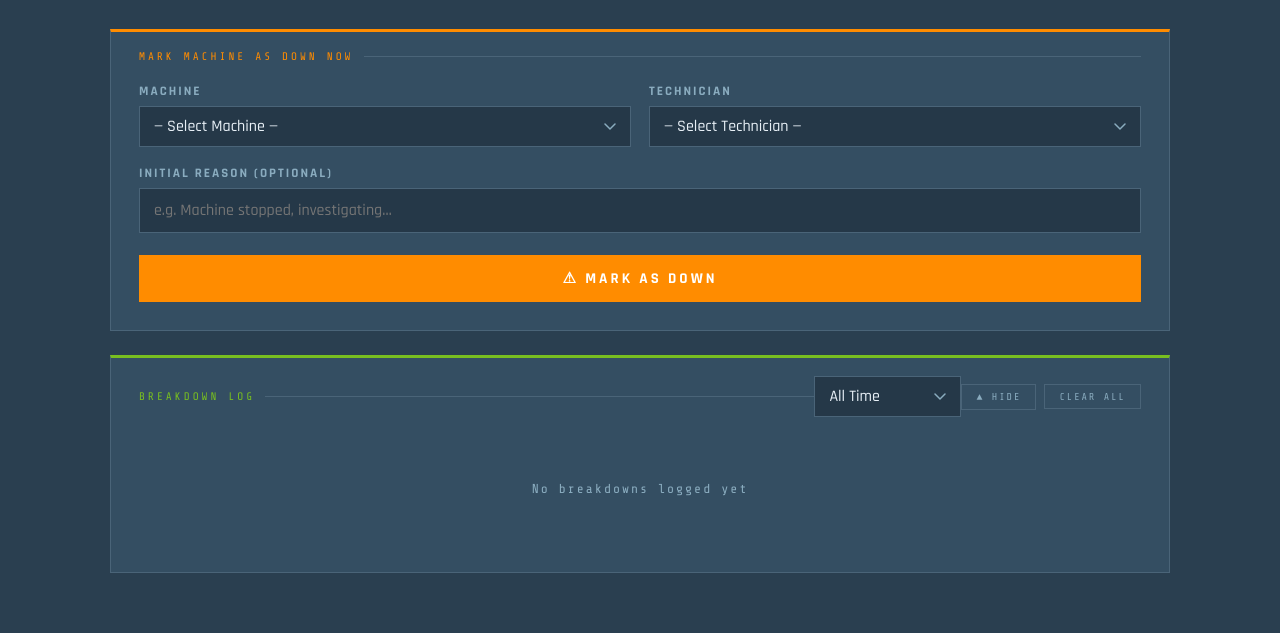
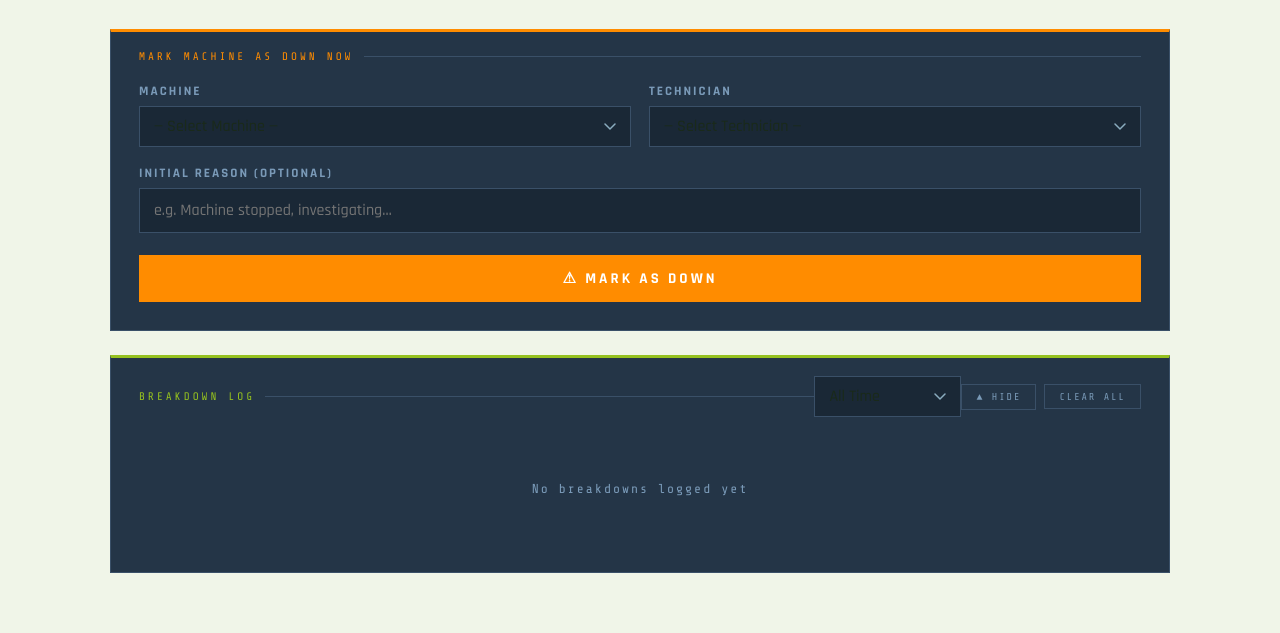
Before and after one commit to atouliatos47/Breakdown-Logger, a website: page public/index.html in a window 1280 px wide. Shown: the part 191-824 px from the top of the page. Drawn offline with nearby package versions, Linux system fonts and the light colour scheme; no server answers.

Commit message:
Light green background

```diff
--- a/public/css/style.css
+++ b/public/css/style.css
@@ -1,15 +1,15 @@
 @import url('https://fonts.googleapis.com/css2?family=Rajdhani:wght@400;500;600;700&family=Share+Tech+Mono&display=swap');
 
 :root {
-  --bg: #2a3f50;
-  --surface: #344e62;
-  --panel: #253848;
-  --border: #4a6478;
-  --accent: #78be20;
-  --accent-dk: #5a9018;
+  --bg: #f0f5e8;
+  --surface: #243547;
+  --panel: #1a2836;
+  --border: #3a5068;
+  --accent: #95C11F;
+  --accent-dk: #739618;
   --red: #e04040;
-  --text: #e8f0f7;
-  --muted: #8aacbf;
+  --text: #1a2a1a;
+  --muted: #7a9ab8;
   --green-ok: #27ae60;
   --font-hd: 'Rajdhani', sans-serif;
   --font-mono: 'Share Tech Mono', monospace;
@@ -207,7 +207,7 @@ input:focus,
 select:focus,
 textarea:focus {
   border-color: var(--accent);
-  box-shadow: 0 0 0 2px rgba(120, 190, 32, .15);
+  box-shadow: 0 0 0 2px rgba(149, 193, 31, .18);
 }
 
 textarea {
```
